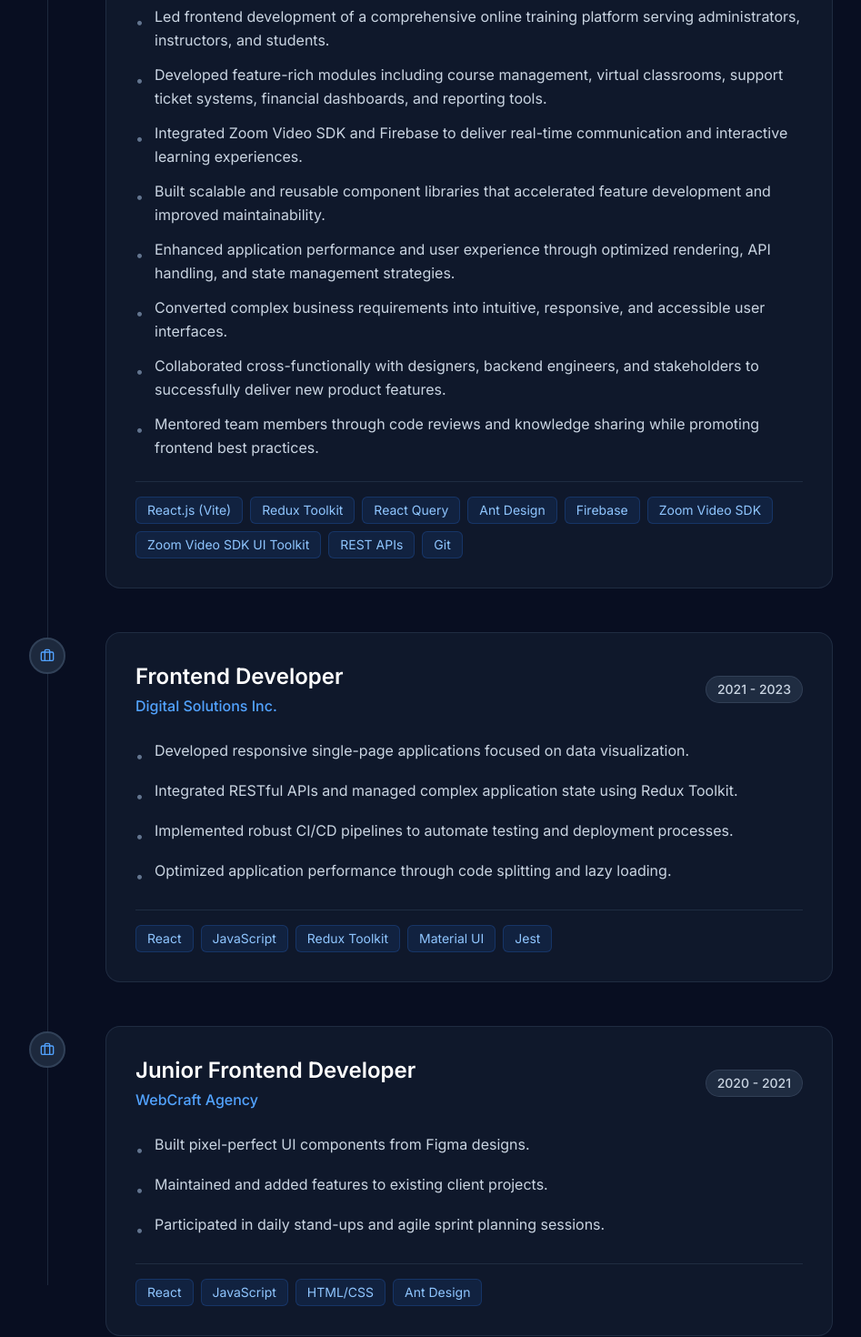
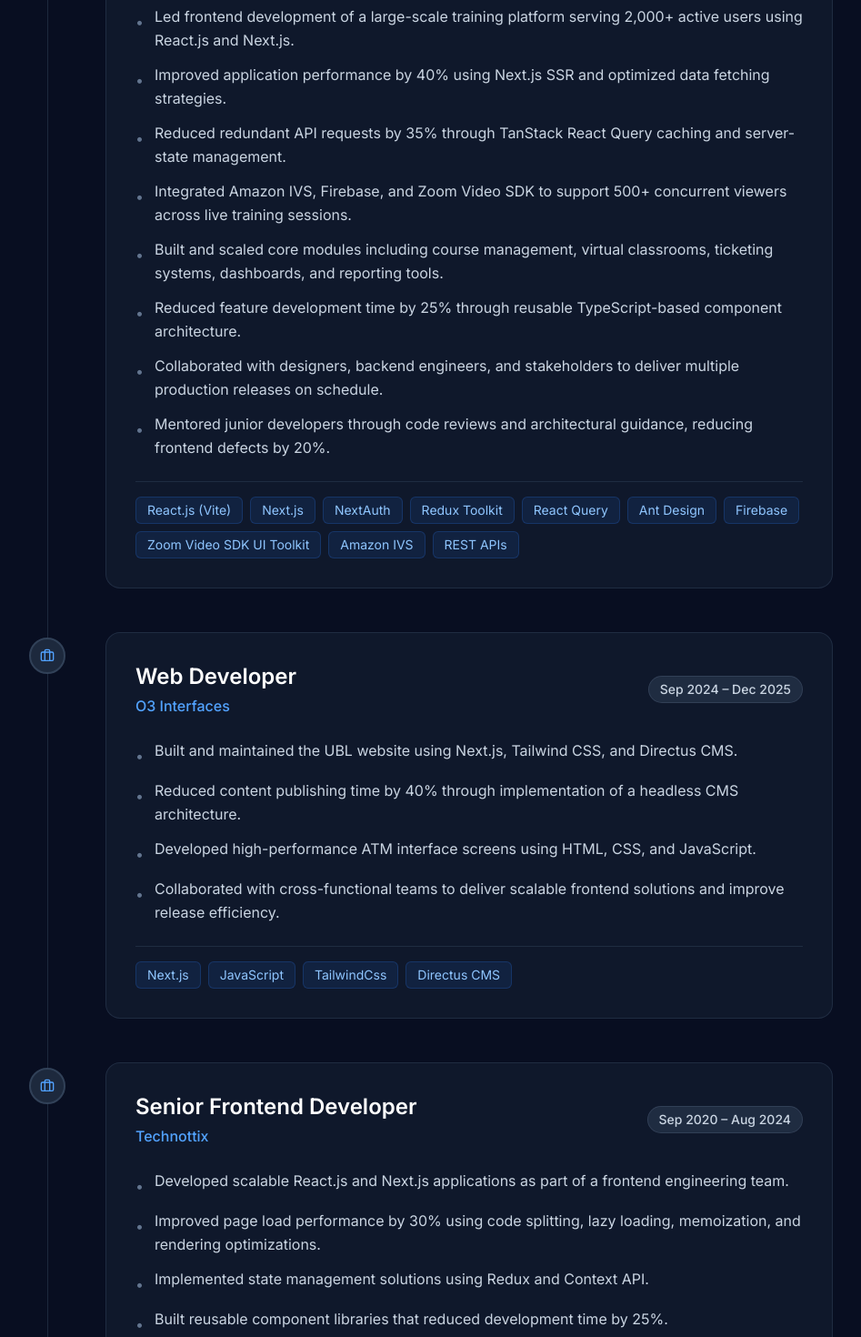
Before and after one commit to MuhammadShahab336/MuhammadShahab336, a React (Vite) app: page / in a window 1280 px wide. Shown: the part 3120-4590 px from the top of the page at 91% size, without its empty margins (172-1119 px from the left). Built offline with nearby package versions, Linux system fonts and the light colour scheme.

Commit message:
Update experience entries with enhanced details and improved technologies

```diff
--- a/src/data.ts
+++ b/src/data.ts
@@ -39,41 +39,59 @@
     company: 'Coderchaps',
     period: 'Dec 2025 - Present',
     responsibilities: [
-      'Led frontend development of a comprehensive online training platform serving administrators, instructors, and students.',
-      'Developed feature-rich modules including course management, virtual classrooms, support ticket systems, financial dashboards, and reporting tools.',
-      'Integrated Zoom Video SDK and Firebase to deliver real-time communication and interactive learning experiences.',
-      'Built scalable and reusable component libraries that accelerated feature development and improved maintainability.',
-      'Enhanced application performance and user experience through optimized rendering, API handling, and state management strategies.',
-      'Converted complex business requirements into intuitive, responsive, and accessible user interfaces.',
-      'Collaborated cross-functionally with designers, backend engineers, and stakeholders to successfully deliver new product features.',
-      'Mentored team members through code reviews and knowledge sharing while promoting frontend best practices.'
+      'Led frontend development of a large-scale training platform serving 2,000+ active users using React.js and Next.js.',
+      'Improved application performance by 40% using Next.js SSR and optimized data fetching strategies.',
+      'Reduced redundant API requests by 35% through TanStack React Query caching and server-state management.',
+      'Integrated Amazon IVS, Firebase, and Zoom Video SDK to support 500+ concurrent viewers across live training sessions.',
+      'Built and scaled core modules including course management, virtual classrooms, ticketing systems, dashboards, and reporting tools.',
+      'Reduced feature development time by 25% through reusable TypeScript-based component architecture.',
+      'Collaborated with designers, backend engineers, and stakeholders to deliver multiple production releases on schedule.',
+      'Mentored junior developers through code reviews and architectural guidance, reducing frontend defects by 20%.'
     ],
-    technologies: ['React.js (Vite)', 'Redux Toolkit', 'React Query', 'Ant Design', 'Firebase', 'Zoom Video SDK', 'Zoom Video SDK UI Toolkit', 'REST APIs', 'Git'],
+    technologies: ['React.js (Vite)', 'Next.js', 'NextAuth', 'Redux Toolkit', 'React Query', 'Ant Design', 'Firebase', 'Zoom Video SDK UI Toolkit', 'Amazon IVS', 'REST APIs'],
   },
   {
     id: 'exp-2',
-    role: 'Frontend Developer',
-    company: 'Digital Solutions Inc.',
-    period: '2021 - 2023',
+    role: 'Web Developer',
+    company: 'O3 Interfaces',
+    period: 'Sep 2024 – Dec 2025',
     responsibilities: [
-      'Developed responsive single-page applications focused on data visualization.',
-      'Integrated RESTful APIs and managed complex application state using Redux Toolkit.',
-      'Implemented robust CI/CD pipelines to automate testing and deployment processes.',
-      'Optimized application performance through code splitting and lazy loading.'
+      'Built and maintained the UBL website using Next.js, Tailwind CSS, and Directus CMS.',
+      'Reduced content publishing time by 40% through implementation of a headless CMS architecture.',
+      'Developed high-performance ATM interface screens using HTML, CSS, and JavaScript.',
+      'Collaborated with cross-functional teams to deliver scalable frontend solutions and improve release efficiency.'
     ],
-    technologies: ['React', 'JavaScript', 'Redux Toolkit', 'Material UI', 'Jest'],
+    technologies: ['Next.js', 'JavaScript', 'TailwindCss', 'Directus CMS',],
   },
   {
     id: 'exp-3',
+    role: 'Senior Frontend Developer',
+    company: 'Technottix',
+    period: 'Sep 2020 – Aug 2024',
+    responsibilities: [
+      'Developed scalable React.js and Next.js applications as part of a frontend engineering team.',
+      'Improved page load performance by 30% using code splitting, lazy loading, memoization, and rendering optimizations.',
+      'Implemented state management solutions using Redux and Context API.',
+      'Built reusable component libraries that reduced development time by 25%.',
+      'Implemented React Query and RTK Query, reducing redundant API calls and improving application responsiveness.',
+      'Developed complex form workflows using React Hook Form and Ant Design Forms.',
+      'Established frontend development standards and architectural best practices.',
+      'Mentored junior engineers and conducted code reviews to improve code quality and maintainability.'
+    ],
+    technologies: ['React.js', 'Next.js', 'JavaScript', 'HTML/CSS', 'React Bootstrap', 'React Query', 'Redux Toolkit'],
+  },
+  {
+    id: 'exp-4',
     role: 'Junior Frontend Developer',
-    company: 'WebCraft Agency',
-    period: '2020 - 2021',
+    company: 'CFE Solutions',
+    period: 'Dec 2022 – Dec 2023',
     responsibilities: [
-      'Built pixel-perfect UI components from Figma designs.',
-      'Maintained and added features to existing client projects.',
-      'Participated in daily stand-ups and agile sprint planning sessions.'
+      'Developed core SmartFolder application features using React.js, Redux, and Ant Design.',
+      'Integrated REST APIs and optimized asynchronous data handling using Redux Toolkit.',
+      'Built responsive, cross-browser compatible interfaces and reusable UI components.',
+      'Implemented complex form workflows and validation systems to improve data accuracy.'
     ],
-    technologies: ['React', 'JavaScript', 'HTML/CSS', 'Ant Design'],
+    technologies: ['React', 'JavaScript', 'HTML/CSS', 'Ant Design', 'Redux', 'createAsyncThunk'],
   },
 ];
 
```
